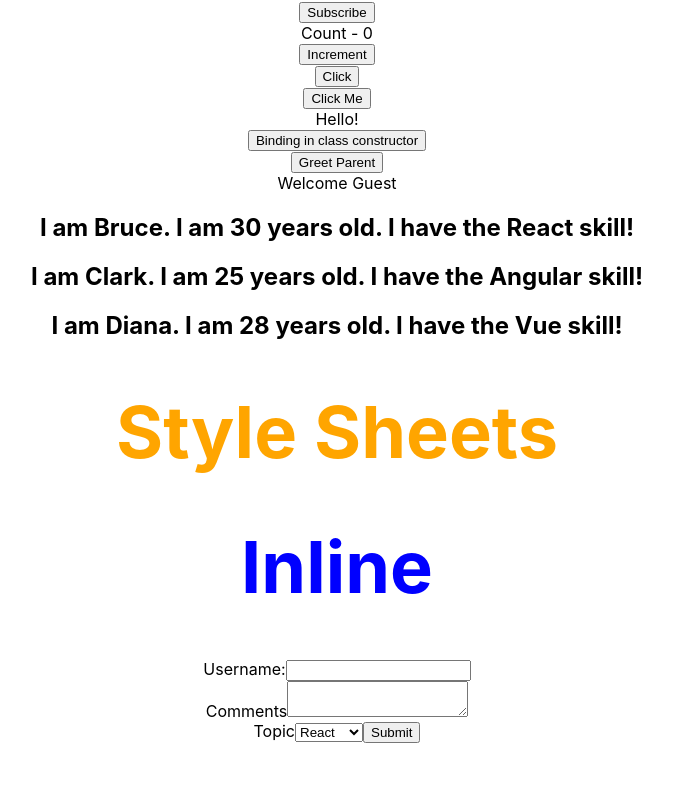
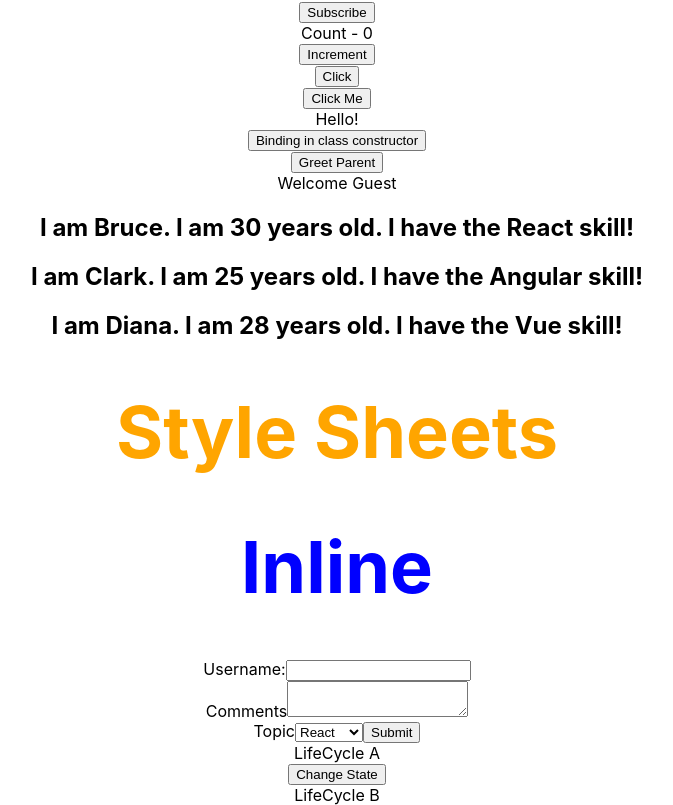
Before and after one commit to EstrellaDionis/api-practice, a React (Create React App) app: page / in a window 1280 px wide. Shown: the part 262-1067 px from the top of the page, without its empty margins (303-976 px from the left). Before the commit the page ends 1005 px from the top, so only its background shows below. Built offline with nearby package versions, Linux system fonts and the light colour scheme.

Commit message:
practiced lifecycle methods in LifecycleA and B.js

```diff
--- a/src/App.js
+++ b/src/App.js
@@ -16,6 +16,7 @@
 import Stylesheet from './components/Stylesheet';
 import Inline from './components/Inline';
 import Form from './components/Form'
+import LifecycleA from './components/LifecycleA';
 
 
 
@@ -104,6 +105,8 @@
       <Inline />
 
       <Form />
+
+      <LifecycleA />
     </div>
   );
 }
--- /dev/null
+++ b/src/components/LifecycleA.js
@@ -0,0 +1,58 @@
+import React, { Component } from 'react'
+import LifecycleB from './LifecycleB'
+
+//learning lifecycle methods and the orders of execution
+
+class LifecycleA extends Component {
+
+    constructor(props) {
+        super(props)
+
+        this.state = {
+             name: 'Dionis'
+        }
+        console.log('Lifecycle A constructor')
+    }
+
+    static getDerivedStateFromProps(props, state){
+        console.log('LifeCycle A getDerivedStateFromProps')
+        return null
+    }
+
+    componentDidMount(){
+        console.log('Lifecycle A component DidMount')
+    }
+
+    shouldComponentUpdate(){
+        console.log('LifeCycle A shouldComponentUpdate')
+        return true
+    }
+
+    getSnapshotBeforeUpdate(prevProps, prevState){
+        console.log('Lifecycle A getSnapshotBeforeUpdate')
+        return null;
+    }
+
+    componentDidUpdate(){
+        console.log('Lifecycle A componentDidupdate')
+    }
+
+    changeState = () => {
+        this.setState({
+            name: 'Codevolution'
+        })
+    }
+
+    render() {
+        console.log('Lifecycle A Render')
+        return (
+            <div>
+                <div>LifeCycle A</div>
+                <button onClick={this.changeState}>Change State</button>
+                <LifecycleB />
+            </div>
+        )
+    }
+}
+
+export default LifecycleA
--- /dev/null
+++ b/src/components/LifecycleB.js
@@ -0,0 +1,50 @@
+import React, { Component } from 'react'
+
+//learning lifecycle methods and the orders of execution
+
+class LifecycleB extends Component {
+
+    constructor(props) {
+        super(props)
+
+        this.state = {
+             name: 'Dionis'
+        }
+        console.log('Lifecycle B constructor')
+    }
+
+    static getDerivedStateFromProps(props, state){
+        console.log('LifeCycle B getDerivedStateFromProps')
+        return null
+    }
+
+    componentDidMount(){
+        console.log('Lifecycle B component DidMount')
+    }
+
+    shouldComponentUpdate(){
+        console.log('LifeCycle B shouldComponentUpdate')
+        return true
+    }
+
+    getSnapshotBeforeUpdate(prevProps, prevState){
+        console.log('Lifecycle B getSnapshotBeforeUpdate')
+        return null
+    }
+
+    componentDidUpdate(){
+        console.log('Lifecycle B componentDidUpdate')
+    }
+
+
+    render() {
+        console.log('Lifecycle B Render')
+        return (
+            <div>
+                LifeCycle B
+            </div>
+        )
+    }
+}
+
+export default LifecycleB
```
Also changed, not shown: src/components/FragmentDemo.js (added).
